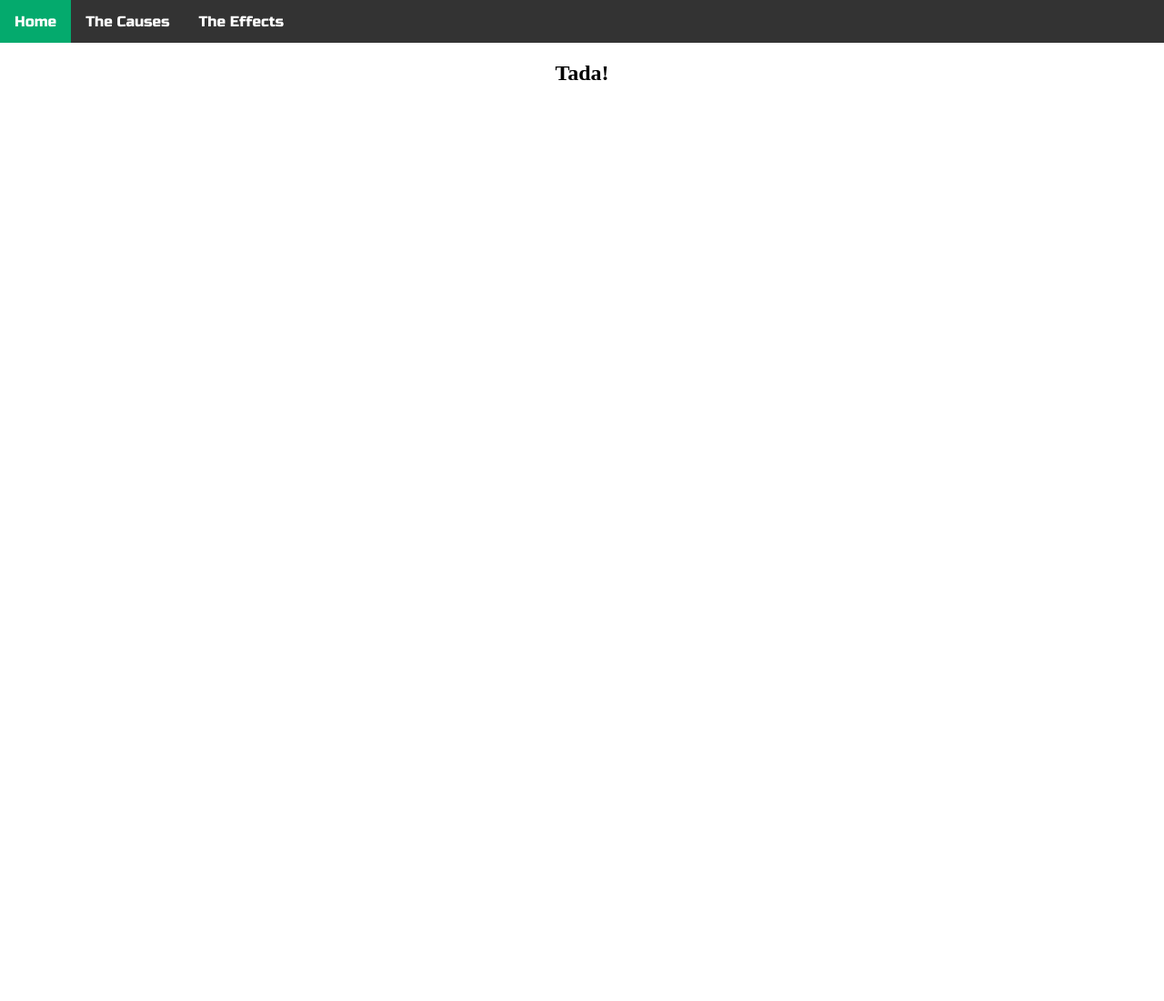
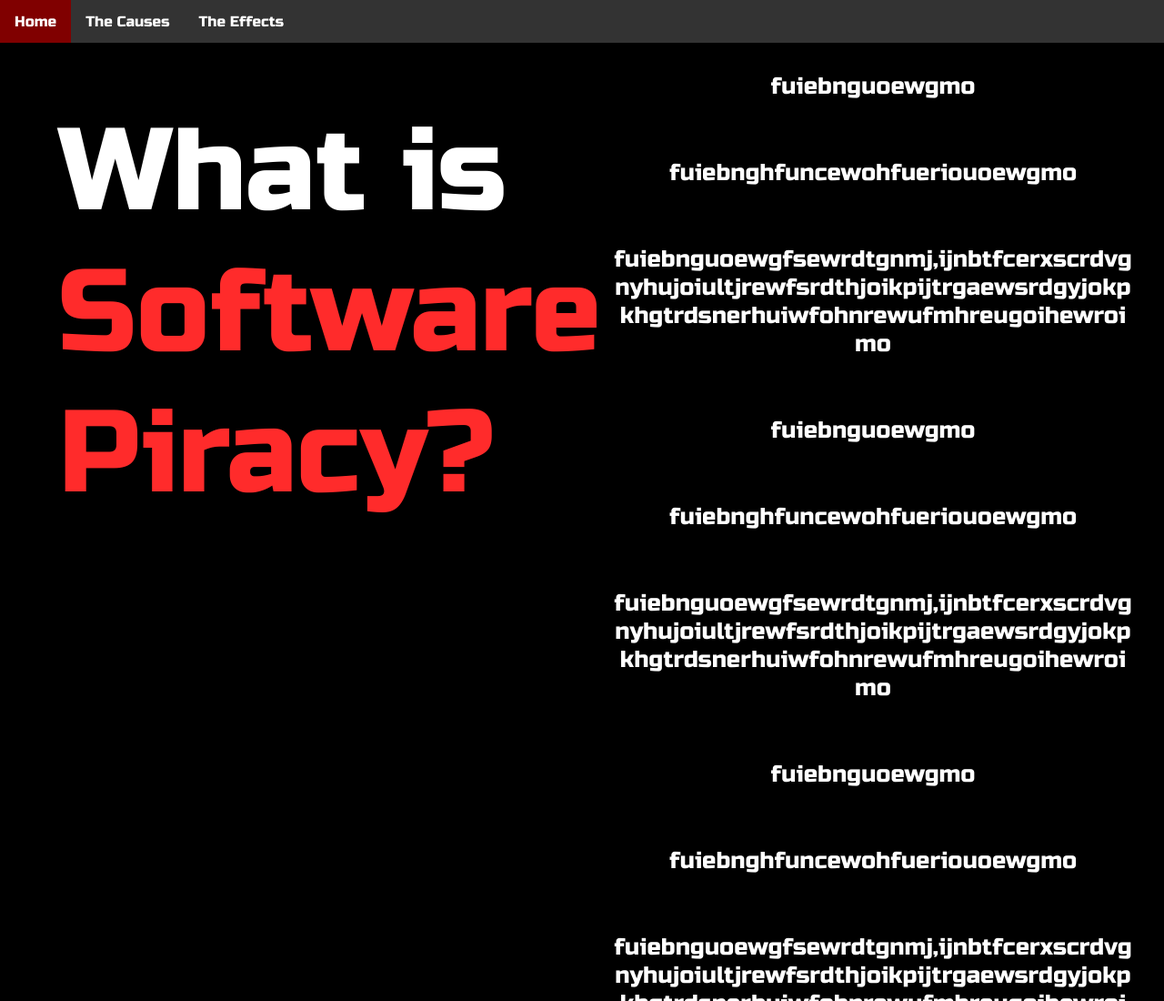
Before and after one commit to Scaledfish64/StopThePiracy, a plain HTML site: page index.html in a window 1280 px wide. Shown: the top 1100 px of the page at 91% size. Before the commit the page ends 800 px from the top, so only its background shows below. Drawn offline with Linux system fonts and the light colour scheme; a script that the page names is missing.

Commit message:
3rd! First Header

```diff
--- a/index.css
+++ b/index.css
@@ -90,7 +90,7 @@
 }
 
 .active {
-    background-color: #04AA6D;
+    background-color: var(--red);
 }
 
 .HamburgerMenu {
@@ -118,3 +118,103 @@
         display: block;
     }
 }
+
+body {
+    height: 1234567890px;
+}
+
+html.lenis, html.lenis body {
+    height: auto;
+}
+
+.lenis.lenis-smooth {
+    scroll-behavior: auto !important;
+}
+
+.lenis.lenis-smooth [data-lenis-prevent] {
+    overscroll-behavior: contain;
+}
+
+.lenis.lenis-stopped {
+    overflow: hidden;
+}
+
+.lenis.lenis-scrolling iframe {
+    pointer-events: none;
+}
+
+@font-face {
+    font-family: 'Inter';
+    src: url('../fonts/Inter.ttf');
+  }
+
+  @import 'variables';
+  @import 'scaffolding';
+
+  section {
+    display: flex;
+    justify-content: center;
+    align-items: center;
+    flex-shrink: 0;
+    height: 500px;
+    color: #000;
+    font-size: 24px;
+  }
+  #root {
+    display: flex;
+    width: fit-content;
+  }
+  #wrapper {
+    overflow-x: auto;
+    section {
+      width: 500px;
+    }
+  }
+
+  #wrapper-mandatory {
+    overflow-y: auto;
+    height: 600px;
+  }
+
+  #root-mandatory {
+    height: fit-content;
+  }
+
+.stickyDiv {
+    color: red;
+    position: sticky;
+    position: -webkit-sticky;
+    top: 0;
+    float: left;
+    width: 40%;
+    padding: 5%;
+}
+
+.stickyDivRight {
+    float: right;
+    width: 50%;
+}
+
+.stickyBox {
+    width: 90%;
+    padding: 5%;
+    color: white;
+    font-family: "Russo One";
+    font-size: 2vw;
+    word-break:break-all;
+}
+
+.stickyContainer {
+    display: inline-block;
+    width: 100%;
+}
+
+.title {
+    top: 50%;
+    bottom: 50%;
+    font-family: "Russo One";
+    font-size: 10vw;
+    float: center;
+    margin: 0;
+    text-align: left;
+}
--- a/index.html
+++ b/index.html
@@ -9,6 +9,8 @@
     <link href='https://fonts.googleapis.com/css?family=Russo One' rel='stylesheet'>
 
     <link rel="stylesheet" href="index.css">
+
+    <script src="https://unpkg.com/lenis@1.0.45/dist/lenis.min.js"></script>
 </head>
 <body>
     <body onload="loadPage()" style="margin:0;">
@@ -26,7 +28,31 @@
         <div class="HamburgerMenu">
             <div class = "HamburgerIcon">&#9776;</div>
         </div>
-        <h2>Tada!</h2>
+        <div  class = "stickyContainer" style = "background-color: var(--black)">
+            <div class="stickyDiv">
+                <p class = "title" style = "color: white">What is <p class = "title" style = "color: var(--hotRed)">Software Piracy?</p></p>
+            </div>
+            <div class="stickyDivRight">
+                <div class = "stickyBox">fuiebnguoewgmo</div>
+                <div class = "stickyBox">fuiebnghfuncewohfueriouoewgmo</div>
+                <div class = "stickyBox">fuiebnguoewgfsewrdtgnmj,ijnbtfcerxscrdvgnyhujoiultjrewfsrdthjoikpijtrgaewsrdgyjokpkhgtrdsnerhuiwfohnrewufmhreugoihewroimo</div>
+                <div class = "stickyBox">fuiebnguoewgmo</div>
+                <div class = "stickyBox">fuiebnghfuncewohfueriouoewgmo</div>
+                <div class = "stickyBox">fuiebnguoewgfsewrdtgnmj,ijnbtfcerxscrdvgnyhujoiultjrewfsrdthjoikpijtrgaewsrdgyjokpkhgtrdsnerhuiwfohnrewufmhreugoihewroimo</div>
+                <div class = "stickyBox">fuiebnguoewgmo</div>
+                <div class = "stickyBox">fuiebnghfuncewohfueriouoewgmo</div>
+                <div class = "stickyBox">fuiebnguoewgfsewrdtgnmj,ijnbtfcerxscrdvgnyhujoiultjrewfsrdthjoikpijtrgaewsrdgyjokpkhgtrdsnerhuiwfohnrewufmhreugoihewroimo</div>
+                <div class = "stickyBox">fuiebnguoewgmo</div>
+                <div class = "stickyBox">fuiebnghfuncewohfueriouoewgmo</div>
+                <div class = "stickyBox">fuiebnguoewgfsewrdtgnmj,ijnbtfcerxscrdvgnyhujoiultjrewfsrdthjoikpijtrgaewsrdgyjokpkhgtrdsnerhuiwfohnrewufmhreugoihewroimo</div>
+                <div class = "stickyBox">fuiebnguoewgmo</div>
+                <div class = "stickyBox">fuiebnghfuncewohfueriouoewgmo</div>
+                <div class = "stickyBox">fuiebnguoewgfsewrdtgnmj,ijnbtfcerxscrdvgnyhujoiultjrewfsrdthjoikpijtrgaewsrdgyjokpkhgtrdsnerhuiwfohnrewufmhreugoihewroimo</div>
+            </div>
+        </div>
+        <br/><br/><br/><br/><br/><br/><br/><br/><br/><br/><br/><br/>
+        <br/><br/><br/><br/><br/><br/><br/><br/><br/><br/><br/><br/><br/><br/><br/><br/><br/><br/><br/><br/><br/><br/><br/><br/><br/><br/><br/><br/><br/><br/><br/><br/><br/><br/><br/><br/><br/><br/><br/><br/><br/><br/><br/><br/><br/><br/><br/><br/><br/><br/><br/><br/><br/><br/><br/><br/><br/>
+        <br/><br/><br/><br/><br/>
     </div>
     <script>
         var myVar;
@@ -39,6 +65,32 @@
             document.getElementById("mainLoading").style.display = "none";
             document.getElementById("loaderDiv").style.display = "block";
         }
+
+        const lenis = new Lenis({
+            duration: 1.2,
+            easing: (t) => (t === 1 ? 1 : 1 - Math.pow(2, -10 * t)),
+            direction: "vertical",
+            gestureDirection: "vertical",
+            smooth: true,
+            smoothTouch: false,
+            touchMultiplier: 2,
+        });
+
+        function raf(time) {
+            lenis.raf(time);
+            requestAnimationFrame(raf);
+        }
+
+        requestAnimationFrame(raf);
+
+        function test() {
+            console.log(lenis.scroll);
+        }
+        setInterval(test, 5000);
+
+        if(lenis.scroll > 3000){
+            document.getElementById("testdiv").style.color = "blue";
+        }
     </script>
     </body>
 </html>
```
